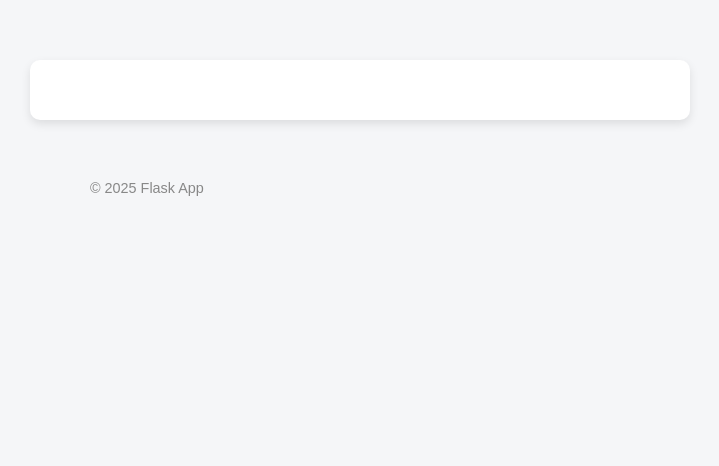
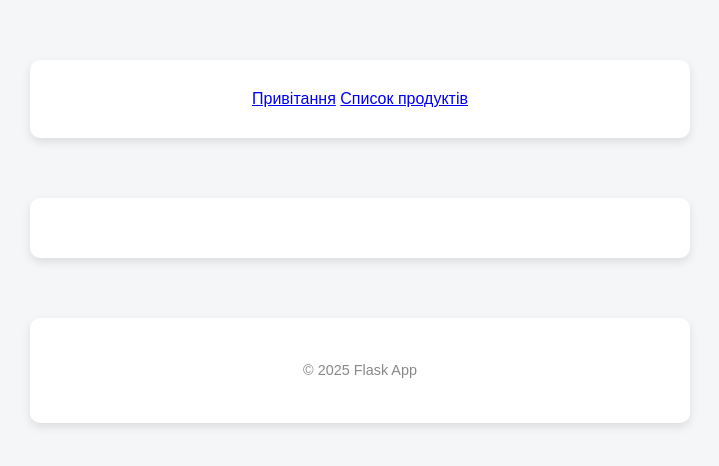
Before and after one commit to Yohacool/flask-app-lab, a Flask app: page / in a window 1280 px wide. Shown: the top 466 px of the page, without its empty margins (280-999 px from the left). Run offline with Flask 3, Linux system fonts and the light colour scheme.

Commit message:
Додані footer і header

```diff
--- a/app/static/css/styles.css
+++ b/app/static/css/styles.css
@@ -46,5 +46,4 @@ footer {
   margin-top: 30px;
   font-size: 0.9em;
   color: #888;
-  margin-left: 370px;
 }
--- a/app/templates/base.html
+++ b/app/templates/base.html
@@ -6,12 +6,14 @@
     <link rel="stylesheet" href="{{ url_for('static', filename='/css/styles.css') }}">
   </head>
   <body>
-    <div class="container">
+
+    {% include 'header.html' %}
+
+    <main class="container">
       {% block content %}{% endblock %}
-    </div>
+    </main>
 
-    <footer>
-      &copy; 2025 Flask App
-    </footer>
+    {% include 'footer.html' %}
+
   </body>
 </html>
--- /dev/null
+++ b/app/templates/footer.html
@@ -0,0 +1,5 @@
+<footer class="bg-light text-center py-3 mt-auto border-top">
+<div class="container">
+  <p class="m-0">&copy; 2025 Flask App</p>
+</div>
+</footer>
--- /dev/null
+++ b/app/templates/header.html
@@ -0,0 +1,8 @@
+<header class="bg-dark text-white py-3 mb-4">
+    <div class="container d-flex justify-content-between align-items-center">
+      <nav>
+        <a href="{{ url_for('users.admin') }}" class="text-white text-decoration-none me-3">Привітання</a>
+        <a href="{{ url_for('products.product_list') }}" class="text-white text-decoration-none">Список продуктів</a>
+      </nav>
+    </div>
+  </header>
```
